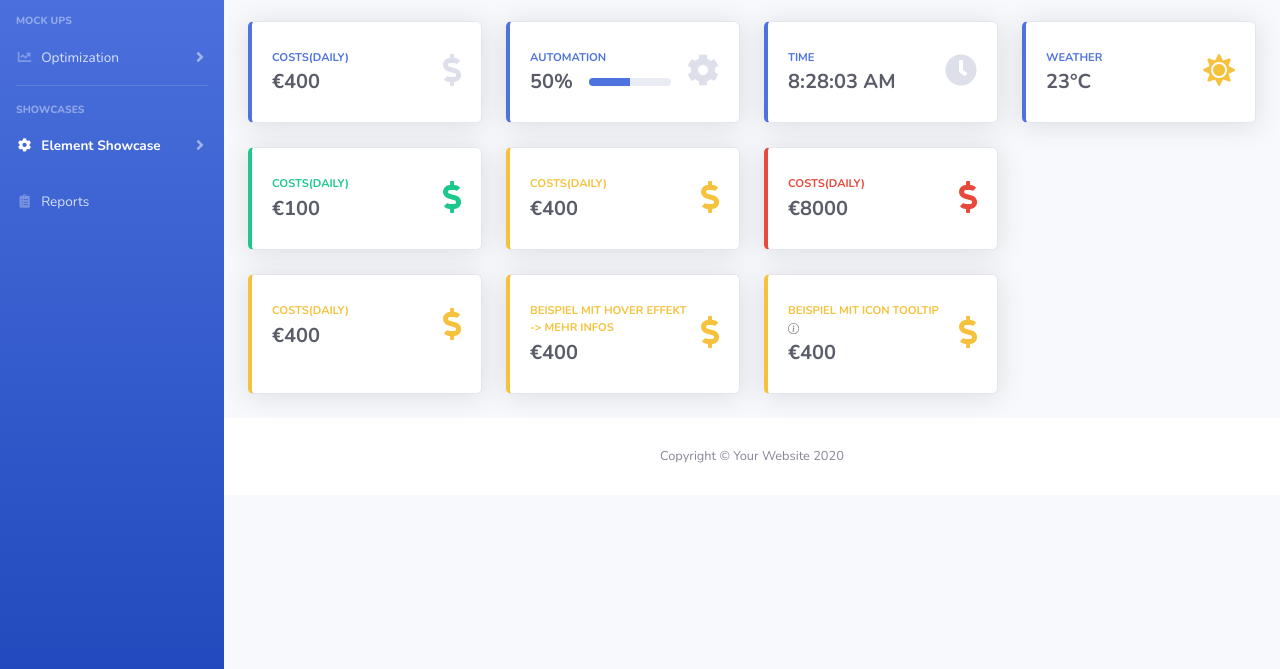
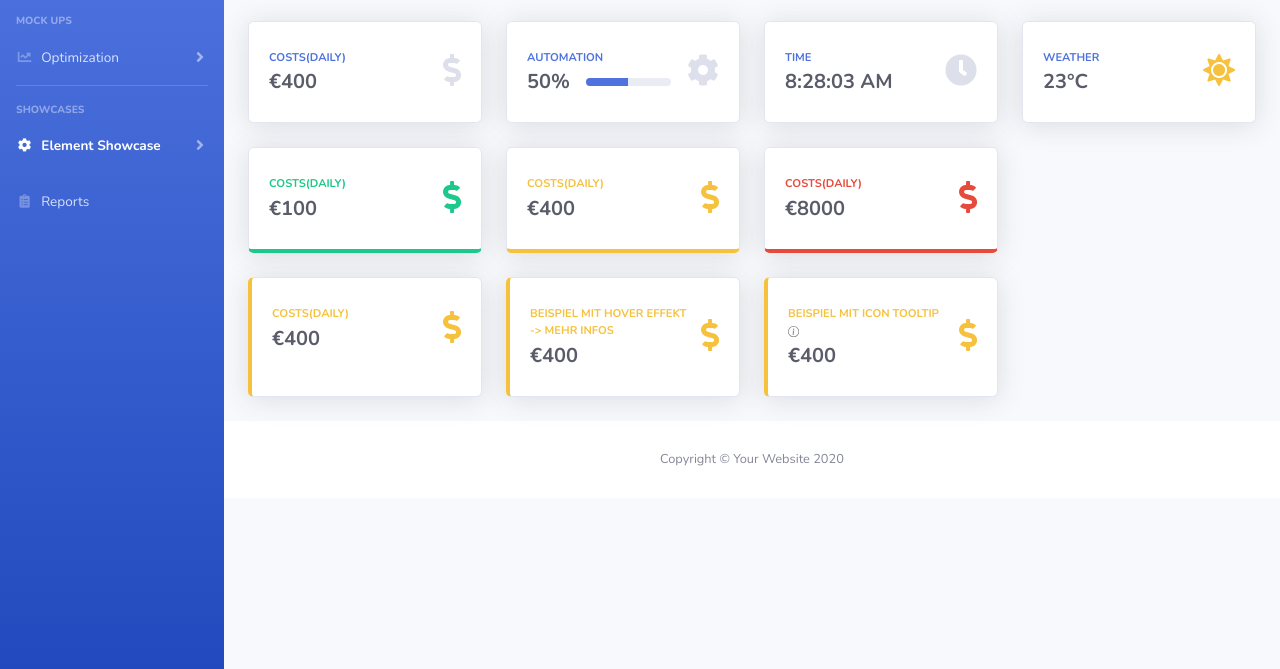
Before and after one commit to LukasLandwich/EMP_Showcase, a website with bundled scripts: page cards.html in a window 1280 px wide. Shown: the part 131-800 px from the top of the page. Built offline with nearby package versions, Linux system fonts and the light colour scheme.

Commit message:
changed different card appirences

```diff
--- a/cards.html
+++ b/cards.html
@@ -238,7 +238,7 @@
 
                         <!-- Earnings (Monthly) Card Example -->
                         <div class="col-xl-3 col-md-6 mb-4">
-                            <div class="card border-left-primary shadow h-100 py-2">
+                            <div class="card  shadow h-100 py-2">
                                 <div class="card-body">
                                     <div class="row no-gutters align-items-center">
                                         <div class="col mr-2">
@@ -256,7 +256,7 @@
 
                         <!-- Earnings (Monthly) Card Example -->
                         <div class="col-xl-3 col-md-6 mb-4">
-                            <div class="card border-left-primary shadow h-100 py-2">
+                            <div class="card  shadow h-100 py-2">
                                 <div class="card-body">
                                     <div class="row no-gutters align-items-center">
                                         <div class="col mr-2">
@@ -285,7 +285,7 @@
 
                         <!-- Pending Requests Card Example -->
                         <div class="col-xl-3 col-md-6 mb-4">
-                            <div class="card border-left-primary shadow h-100 py-2">
+                            <div class="card  shadow h-100 py-2">
                                 <div class="card-body">
                                     <div class="row no-gutters align-items-center">
                                         <div class="col mr-2">
@@ -314,7 +314,7 @@
                         </script>
                         <!-- Earnings (Monthly) Card Example -->
                         <div class="col-xl-3 col-md-6 mb-4">
-                            <div class="card border-left-primary shadow h-100 py-2">
+                            <div class="card shadow h-100 py-2">
                                 <div class="card-body">
                                     <div class="row no-gutters align-items-center">
                                         <div class="col mr-2">
@@ -338,7 +338,7 @@
 
                         <!-- Earnings (Monthly) Card Example -->
                         <div class="col-xl-3 col-md-6 mb-4">
-                            <div class="card border-left-success shadow h-100 py-2">
+                            <div class="card border-bottom-success shadow h-100 py-2">
                                 <div class="card-body">
                                     <div class="row no-gutters align-items-center">
                                         <div class="col mr-2">
@@ -356,7 +356,7 @@
 
                          <!-- Earnings (Monthly) Card Example -->
                          <div class="col-xl-3 col-md-6 mb-4">
-                            <div class="card border-left-warning shadow h-100 py-2">
+                            <div class="card border-bottom-warning shadow h-100 py-2">
                                 <div class="card-body">
                                     <div class="row no-gutters align-items-center">
                                         <div class="col mr-2">
@@ -374,7 +374,7 @@
 
                         <!-- Earnings (Monthly) Card Example -->
                         <div class="col-xl-3 col-md-6 mb-4">
-                            <div class="card border-left-danger shadow h-100 py-2">
+                            <div class="card border-bottom-danger shadow h-100 py-2">
                                 <div class="card-body">
                                     <div class="row no-gutters align-items-center">
                                         <div class="col mr-2">
```
